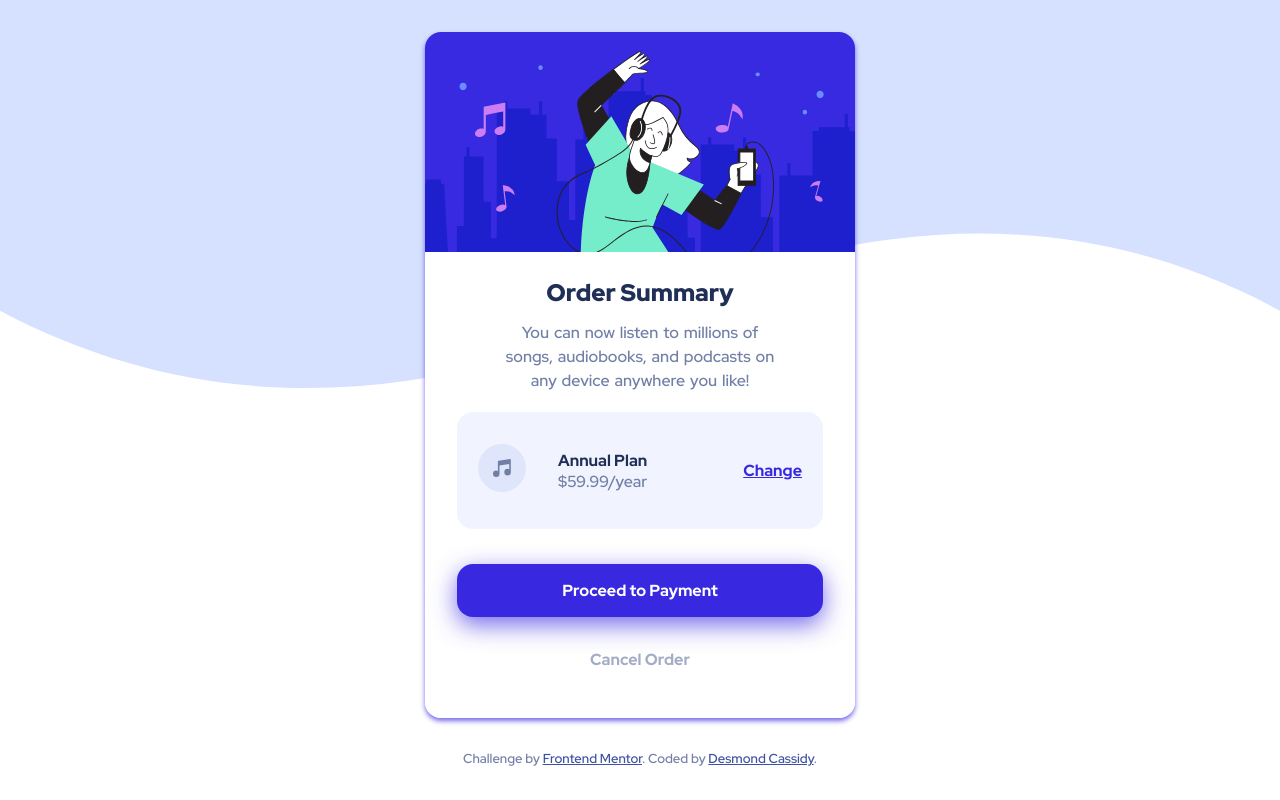
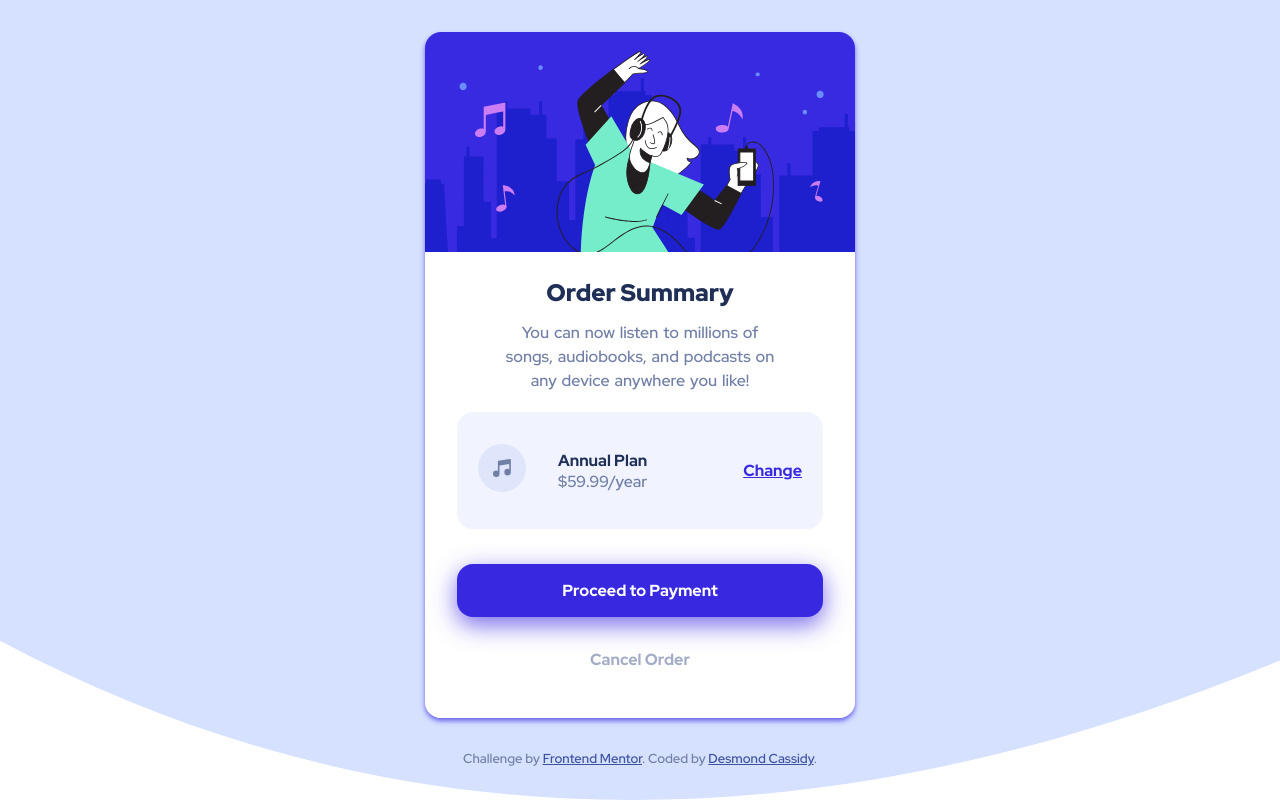
Before and after one commit to Dessidy/order_summery, a plain HTML site: page index.html in a window 1280 px wide. Drawn offline with Linux system fonts and the light colour scheme.

Commit message:
Add files via upload

```diff
--- a/style.css
+++ b/style.css
@@ -38,7 +38,7 @@ body {
     position: relative;
     background-image: url(pattern-background-mobile.svg);
     background-repeat: no-repeat;
-    background-size: contain;
+    background-size: cover;
 
     height: 100vh;
 
@@ -50,7 +50,7 @@ body {
 
 .container {
     text-align: center;
-    padding: 2rem 0;
+    padding: 2rem 1rem;
 }
 
 /* =================================================== */
@@ -195,7 +195,7 @@ image {
     body {
         background-image: url(pattern-background-desktop.svg);
         background-repeat: no-repeat;
-        background-size: contain;
+        background-size: cover;
         height: 100vh;
     }
 }
```
